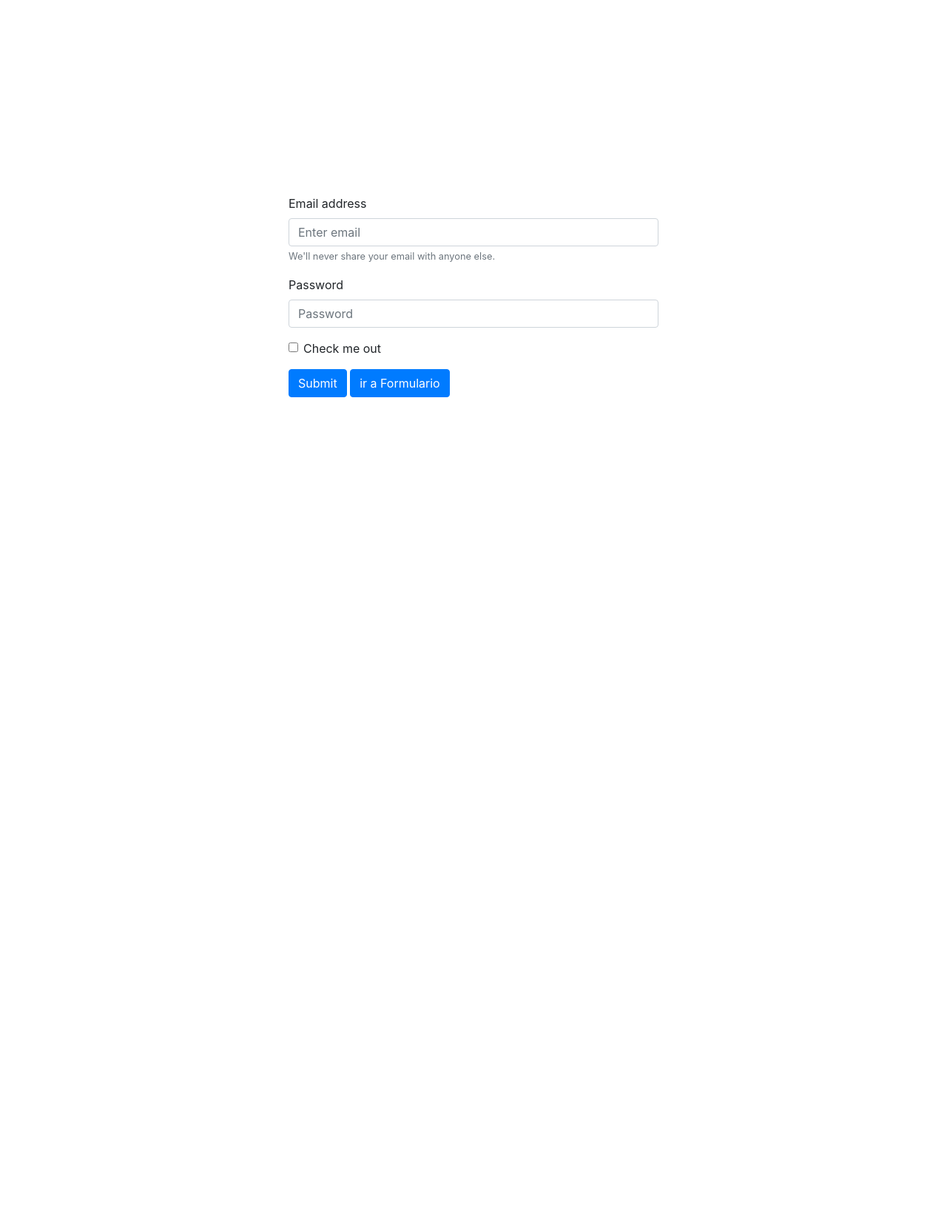
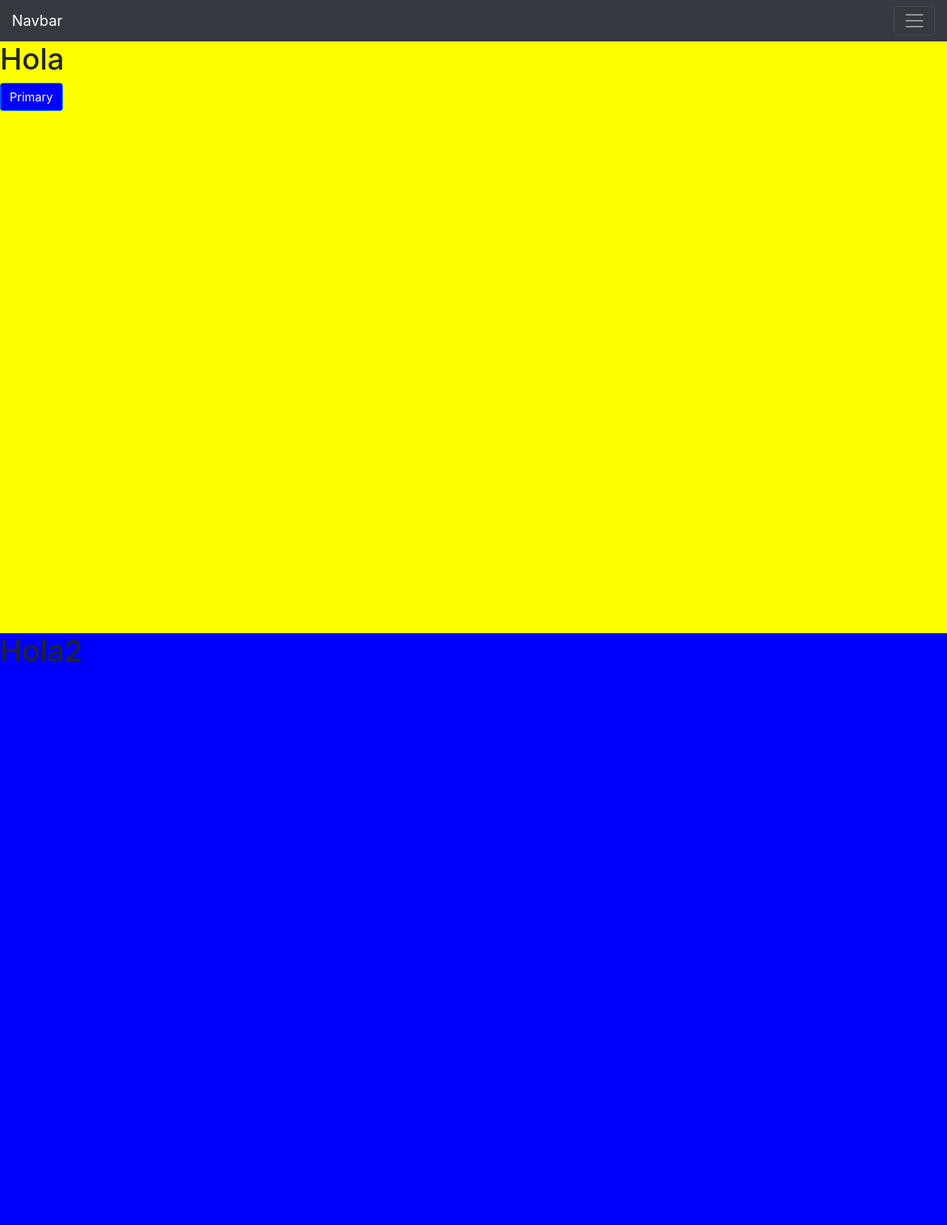
Before and after one commit to ludicultura/ludiweb, a PHP site: page / in a window 1280 px wide. Shown: the whole page at 74% size. Before the commit the page ends 537 px from the top, so only its background shows below. Run offline with PHP 8.4, Linux system fonts and the light colour scheme; some libraries are stand-ins or nearby versions.

Commit message:
cambios de ejemplo en clase de lunes 1 abril

```diff
--- a/index.php
+++ b/index.php
@@ -95,6 +95,7 @@ session_start();
 
 <body>
     <?php
+	include('vistas/modulos/barra.php');
 
 if(isset($_GET['id'])){
 
@@ -102,11 +103,13 @@ if(isset($_GET['id'])){
 
 elseif(isset($_GET['page'])){
 
+
+
 	switch($_GET['page']){
 
 		case '1':
 		//formulario de pueba
-		include('vistas/modulos/formularioPrueba.php');
+		include('vistas/modulos/galeria.php');
 		break;
 
 		case '2':
@@ -124,8 +127,9 @@ elseif(isset($_GET['page'])){
 	}
 }
 else{
-	include('vistas/modulos/login.php');
 
+	include('vistas/modulos/home.php');
+	include('vistas/modulos/somos.php');
 
 }
 
--- a/vistas/css/app.css
+++ b/vistas/css/app.css
@@ -1,13 +1,16 @@
 @import url("https://fonts.googleapis.com/css?family=Lora:400,400i,600,700|Roboto:300,400");
 @import url("https://fonts.googleapis.com/css?family=Zilla+Slab:300,400,600,700");
-.formularioLogin {
-  width: 500px; }
+.home {
+  height: 100vh;
+  width: 100vw;
+  background-color: yellow; }
 
-.contenedorFormulario {
-  display: flex;
-  justify-content: center;
-  align-items: center;
+.somos {
+  height: 100vh;
   width: 100vw;
-  height: 100vh; }
+  background-color: blue; }
+
+.btn {
+  background-color: blue; }
 
 /*# sourceMappingURL=app.css.map */
--- /dev/null
+++ b/vistas/modulos/barra.php
@@ -0,0 +1,35 @@
+<nav class="navbar navbar-dark bg-dark">
+<a class="navbar-brand" href="#">Navbar</a>
+  <button class="navbar-toggler" type="button" data-toggle="collapse" data-target="#navbarSupportedContent" aria-controls="navbarSupportedContent" aria-expanded="false" aria-label="Toggle navigation">
+    <span class="navbar-toggler-icon"></span>
+  </button>
+
+  <div class="collapse navbar-collapse" id="navbarSupportedContent">
+    <ul class="navbar-nav mr-auto">
+      <li class="nav-item active">
+        <a class="nav-link" href="#">Home <span class="sr-only">(current)</span></a>
+      </li>
+      <li class="nav-item">
+        <a class="nav-link" href="#">Link</a>
+      </li>
+      <li class="nav-item dropdown">
+        <a class="nav-link dropdown-toggle" href="#" id="navbarDropdown" role="button" data-toggle="dropdown" aria-haspopup="true" aria-expanded="false">
+          Dropdown
+        </a>
+        <div class="dropdown-menu" aria-labelledby="navbarDropdown">
+          <a class="dropdown-item" href="#">Action</a>
+          <a class="dropdown-item" href="#">Another action</a>
+          <div class="dropdown-divider"></div>
+          <a class="dropdown-item" href="#">Something else here</a>
+        </div>
+      </li>
+      <li class="nav-item">
+        <a class="nav-link disabled" href="#" tabindex="-1" aria-disabled="true">Disabled</a>
+      </li>
+    </ul>
+    <form class="form-inline my-2 my-lg-0">
+      <input class="form-control mr-sm-2" type="search" placeholder="Search" aria-label="Search">
+      <button class="btn btn-outline-success my-2 my-sm-0" type="submit">Search</button>
+    </form>
+  </div>
+</nav>
--- a/vistas/modulos/formularioPrueba.php
+++ /dev/null
@@ -1,3 +0,0 @@
-<div class="contenedorFormulario">
-  <h1>Hola</h1>
-</div>
--- /dev/null
+++ b/vistas/modulos/galeria.php
@@ -0,0 +1,3 @@
+<section class="galeria">
+  <h1>Soy la geleria</h1>
+</section>
--- /dev/null
+++ b/vistas/modulos/home.php
@@ -0,0 +1,4 @@
+<section class="home">
+  <h1>Hola</h1>
+  <a type="button" href="?page=1" class="btn btn-primary">Primary</a>
+</section>
--- a/vistas/modulos/login.php
+++ /dev/null
@@ -1,20 +0,0 @@
-<div class="contenedorFormulario">
-  <form class="formularioLogin">
-    <div class="form-group">
-      <label for="exampleInputEmail1">Email address</label>
-      <input type="email" class="form-control" id="exampleInputEmail1" aria-describedby="emailHelp" placeholder="Enter email">
-      <small id="emailHelp" class="form-text text-muted">We'll never share your email with anyone else.</small>
-    </div>
-    <div class="form-group">
-      <label for="exampleInputPassword1">Password</label>
-      <input type="password" class="form-control" id="exampleInputPassword1" placeholder="Password">
-    </div>
-    <div class="form-group form-check">
-      <input type="checkbox" class="form-check-input" id="exampleCheck1">
-      <label class="form-check-label" for="exampleCheck1">Check me out</label>
-    </div>
-    <button type="submit" class="btn btn-primary">Submit</button>
-    <a href="?page=1" class="btn btn-primary">ir a Formulario</a>
-  </form>
-
-</div>
--- /dev/null
+++ b/vistas/modulos/somos.php
@@ -0,0 +1,3 @@
+<section class="somos">
+  <h1>Hola2</h1>
+</section>
--- /dev/null
+++ b/vistas/sass/3-modules/_galeria.sass
@@ -0,0 +1,2 @@
+.btn
+    background-color: blue
--- /dev/null
+++ b/vistas/sass/3-modules/_home.sass
@@ -0,0 +1,5 @@
+
+.home
+    height: 100vh
+    width: 100vw
+    background-color: yellow
--- a/vistas/sass/3-modules/_login.sass
+++ /dev/null
@@ -1,9 +0,0 @@
-.formularioLogin
-    width: 500px
-
-.contenedorFormulario
-    display: flex
-    justify-content: center
-    align-items: center
-    width: 100vw
-    height: 100vh
--- a/vistas/sass/3-modules/_modules-dir.sass
+++ b/vistas/sass/3-modules/_modules-dir.sass
@@ -1,2 +1,5 @@
 
-@import "login"
+@import "barra"
+@import "home"
+@import "somos"
+@import "galeria"
--- /dev/null
+++ b/vistas/sass/3-modules/_somos.sass
@@ -0,0 +1,5 @@
+
+.somos
+    height: 100vh
+    width: 100vw
+    background-color: blue
```
Also changed, not shown: vistas/sass/3-modules/_barra.sass (added), 1 other file.
